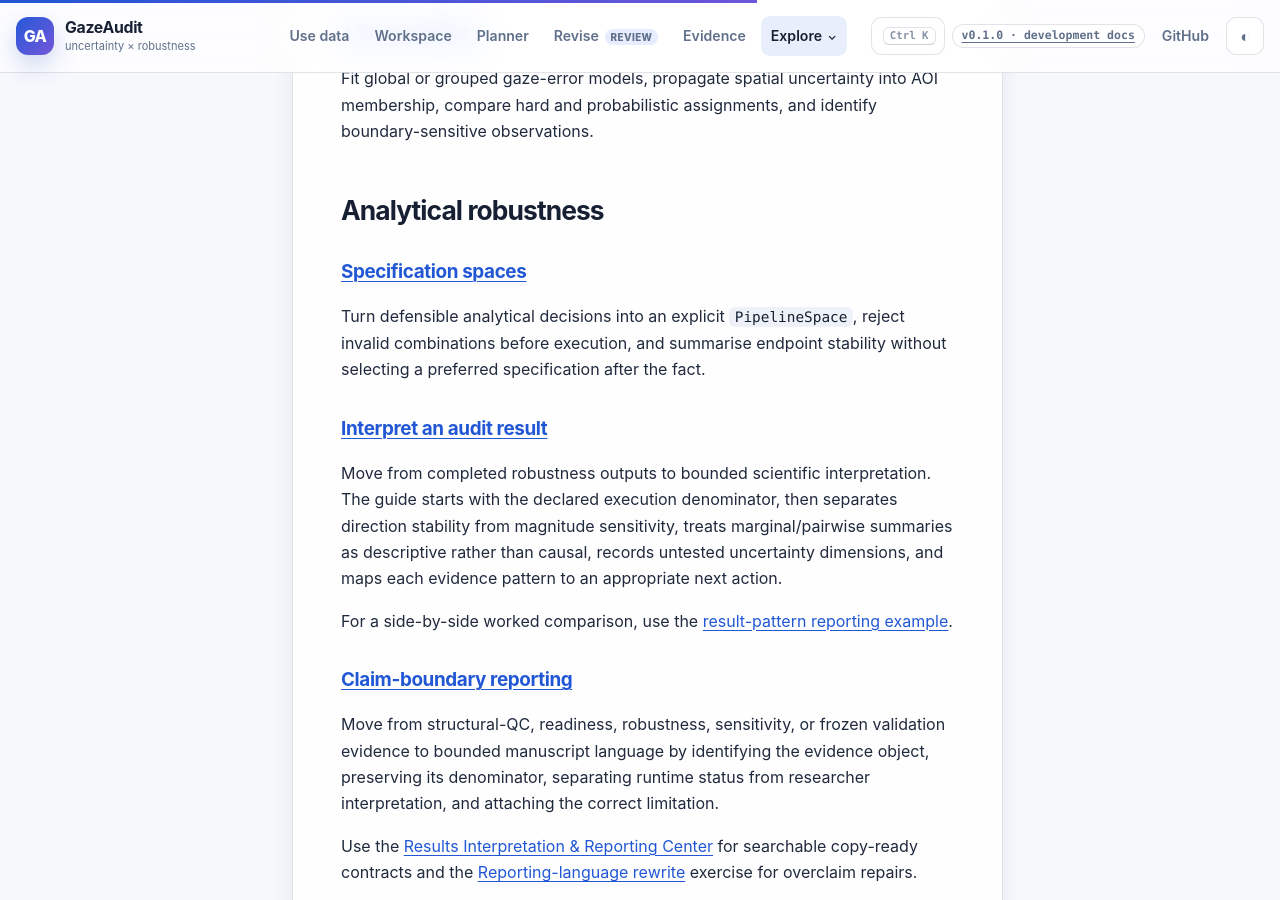
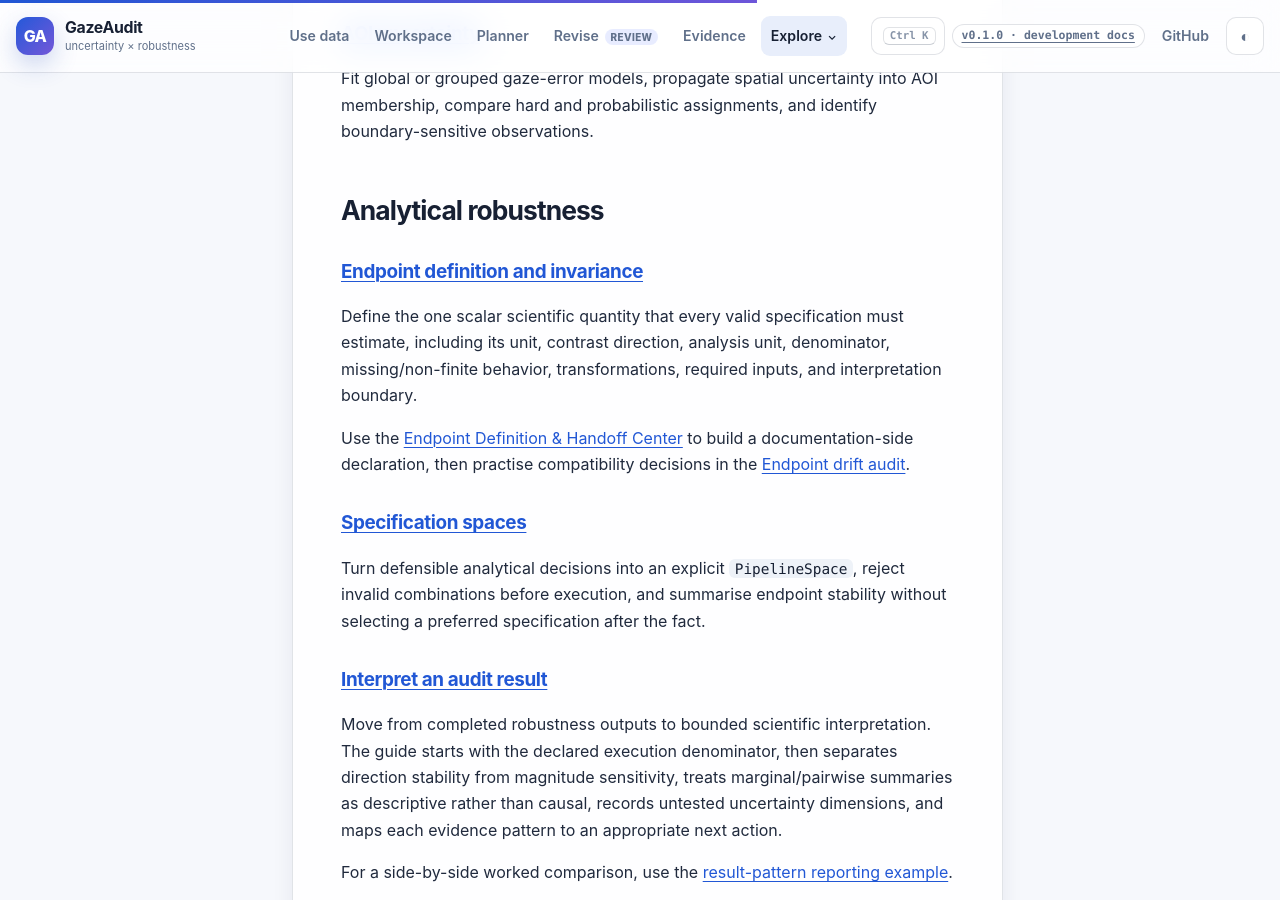
Before and after one commit to stefanosbalaskas/GazeAudit, a Jekyll site: the page built from docs/guides/index.md, in a window 1280 px wide and 900 px high, scrolled down 8076 px. Built offline with Jekyll 4.4.1, drawn with Linux system fonts in a browser that asks for light colours.

Commit message:
docs: surface endpoint definition methodology

```diff
--- a/docs/guides/index.md
+++ b/docs/guides/index.md
@@ -201,6 +201,12 @@ Fit global or grouped gaze-error models, propagate spatial uncertainty into AOI
 
 ## Analytical robustness
 
+### [Endpoint definition and invariance](endpoint-definition/)
+
+Define the one scalar scientific quantity that every valid specification must estimate, including its unit, contrast direction, analysis unit, denominator, missing/non-finite behavior, transformations, required inputs, and interpretation boundary.
+
+Use the [Endpoint Definition & Handoff Center]({{ '/docs/endpoint-contract/' | relative_url }}) to build a documentation-side declaration, then practise compatibility decisions in the [Endpoint drift audit]({{ '/docs/examples/endpoint-drift-audit/' | relative_url }}).
+
 ### [Specification spaces](specification-space/)
 
 Turn defensible analytical decisions into an explicit `PipelineSpace`, reject invalid combinations before execution, and summarise endpoint stability without selecting a preferred specification after the fact.
```
